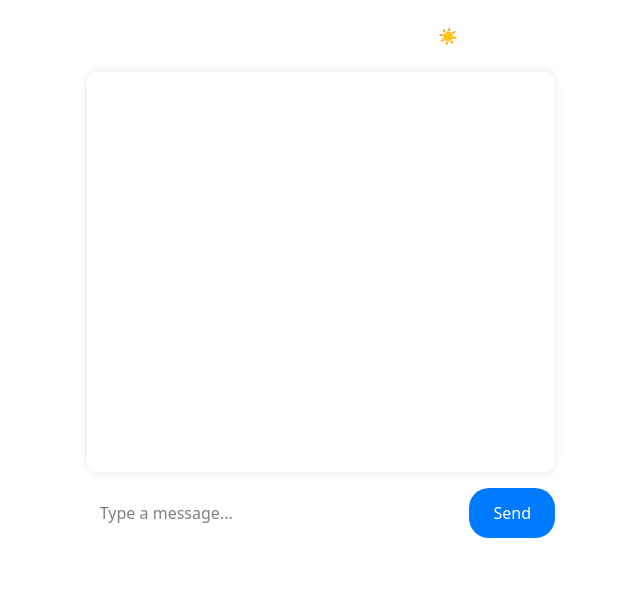
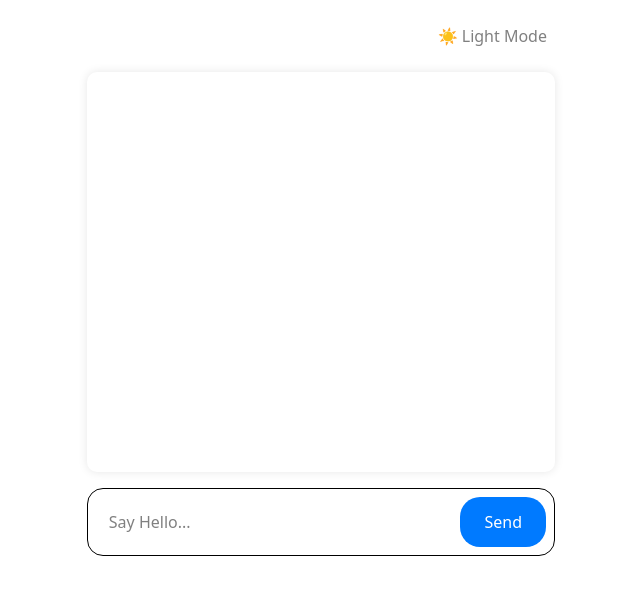
Before and after one commit to RoescenAbiePajaro/ai, a SvelteKit app: page / in a window 1280 px wide. Shown: the top 594 px of the page, without its empty margins (319-959 px from the left). Built offline with nearby package versions, Linux system fonts and the light colour scheme.

Commit message:
polishing

```diff
--- a/src/routes/+page.svelte
+++ b/src/routes/+page.svelte
@@ -18,7 +18,6 @@
     </div>
 </div> -->
 
-<!-- +page.svelte -->
 <script>
   import { onMount } from "svelte";
 
@@ -29,7 +28,6 @@
   let inputMessage = "";
   let darkMode = false;
 
-  // Load theme from localStorage
   onMount(() => {
     darkMode = localStorage.getItem("theme") === "dark";
     updateTheme();
@@ -49,11 +47,11 @@
     if (!inputMessage.trim()) return;
 
     const userMessage = inputMessage;
-    inputMessage = ""; // Clear input immediately for better UX
+    inputMessage = "";
     messages = [...messages, { text: userMessage, type: "user" }];
 
     try {
-      const res = await fetch("/api2/generate", { // ✅ Fixed API path
+      const res = await fetch("/api2/generate", {
         method: "POST",
         headers: { "Content-Type": "application/json" },
         body: JSON.stringify({ message: userMessage }),
@@ -83,14 +81,17 @@
     {/each}
   </div>
 
-  <div class="input-area">
+  <div class="input-area border rounded-2xl flex items-center p-2 space-x-2">
     <input
       type="text"
       bind:value={inputMessage}
       on:keydown={(e) => e.key === "Enter" && sendMessage()}
-      placeholder="Type a message..."
+      placeholder="Say Hello..."
+      class="flex-1 p-2 outline-none placeholder-gray"
     />
-    <button on:click={sendMessage}>Send</button>
+    <button on:click={sendMessage} class="px-4 py-2 rounded-lg bg-blue-500 text-white">
+      Send
+    </button>
   </div>
 </main>
 
@@ -116,7 +117,6 @@
     display: flex;
     flex-direction: column;
     gap: 1rem;
-    transition: all 0.3s ease;
   }
 
   .theme-toggle {
@@ -126,6 +126,11 @@
     cursor: pointer;
     font-size: 1rem;
     padding: 0.5rem;
+    color: gray;
+  }
+
+  :global(body.dark) .theme-toggle {
+    color: white;
   }
 
   .chatbox {
@@ -152,7 +157,6 @@
     border-radius: 20px;
     max-width: 75%;
     word-wrap: break-word;
-    transition: all 0.2s ease;
   }
 
   .user-message {
@@ -184,6 +188,15 @@
     border: none;
     outline: none;
     font-size: 1rem;
+    background: none;
+  }
+
+  input::placeholder {
+    color: gray;
+  }
+
+  :global(body.dark) input::placeholder {
+    color: white;
   }
 
   button {
--- a/src/routes/api2/generate/+server.ts
+++ b/src/routes/api2/generate/+server.ts
@@ -65,6 +65,8 @@ export const POST: RequestHandler = async ({ request }) => {
     } else if (message.toLowerCase() === "who is your creator?") {
       responseText = `My creator is ${dataofMasterUser.name}. She is a ${dataofMasterUser.age}-year-old ${dataofMasterUser.gender} studying ${dataofMasterUser.course}. She enjoys ${dataofMasterUser.hobbies.join(", ")} and loves the color ${dataofMasterUser.favoriteColor}.`;
     } else {
+
+
       const chat = await ollama.chat({
         model: "deepseek-r1:1.5b", // Ensure this model exists in Ollama
         messages: [
```
